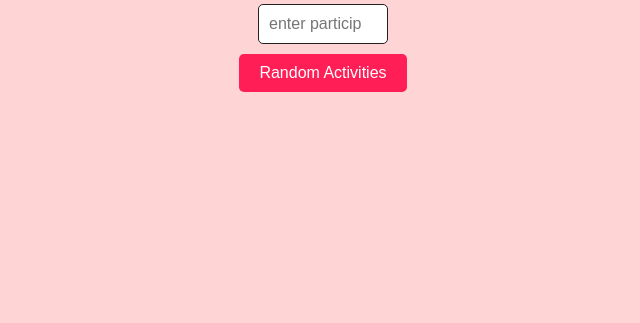
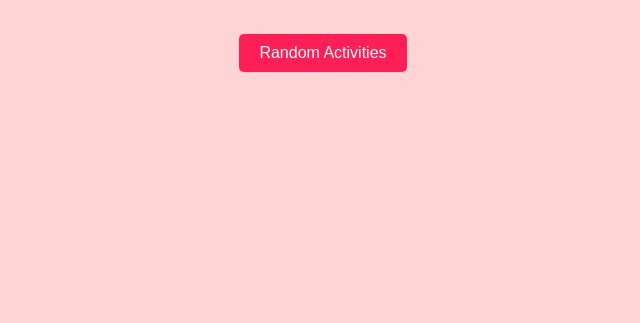
Before and after one commit to Priyanshup891/Bored-API-Project, a plain HTML site: page index.html in a window 1280 px wide. Shown: the part 477-800 px from the top of the page, without its empty margins (317-957 px from the left). Drawn offline with Linux system fonts and the light colour scheme.

Commit message:
Update index.html

```diff
--- a/index.html
+++ b/index.html
@@ -16,7 +16,6 @@
             <h2>are you bored ?</h2>
             <h4>then do some great activities....</h4>
             <div class="participate">
-                <input class="enter-parti" type="number" placeholder="enter participants atleast 5">
                 <button type="submit" class="btn">Random Activities</button>
             </div>
             <p class="activity"></p>
```
